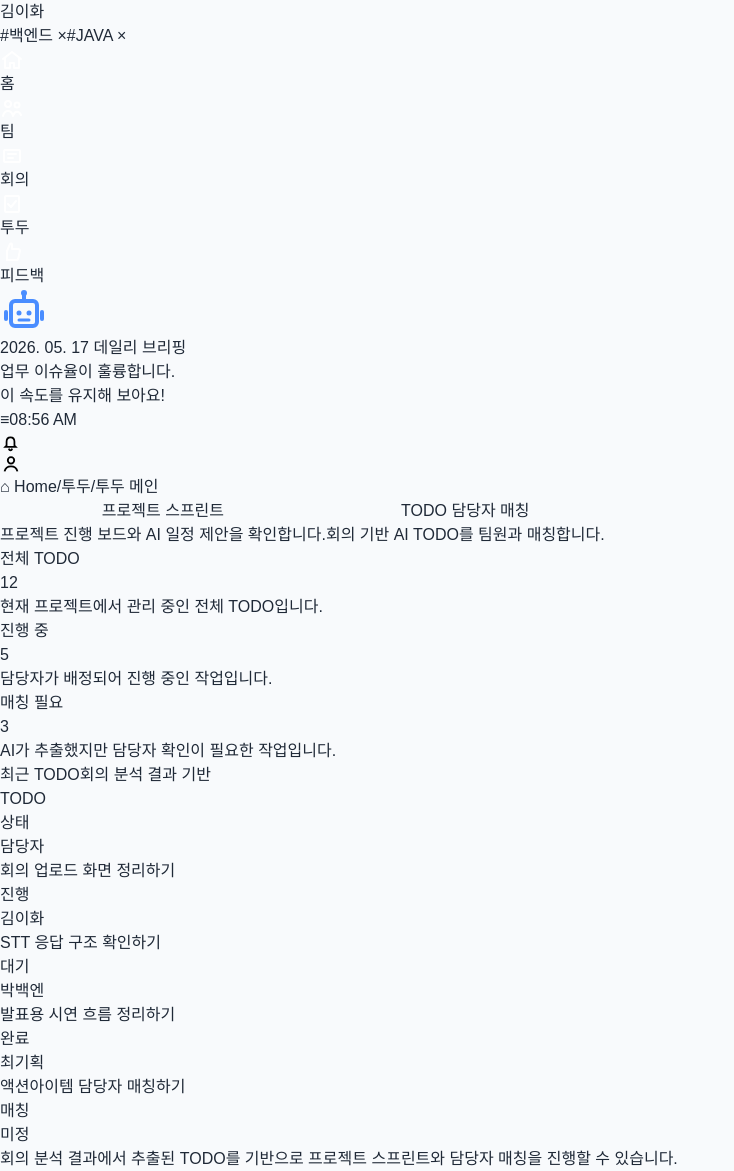
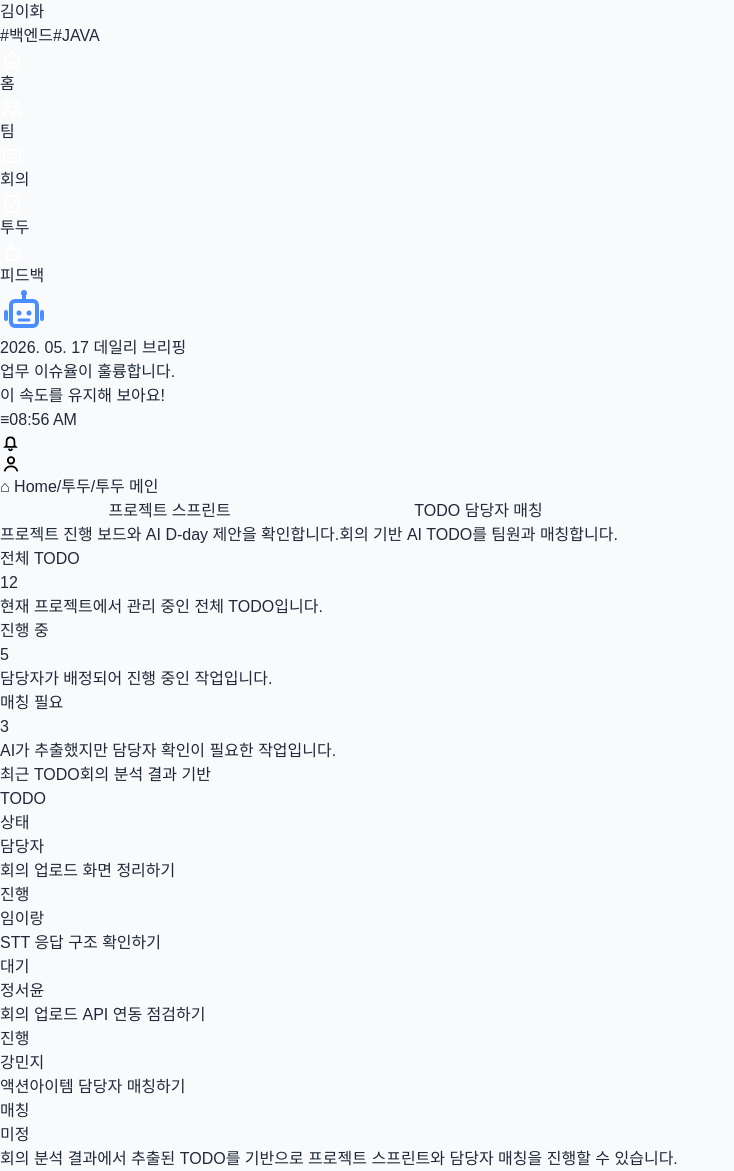
Before and after one commit to ALLISWELL-Lab/aiw-knote-FE, a React (Vite) app in the folder knote/: page /todo in a window 1280 px wide. Shown: the whole page, without its empty margins (0-734 px from the left). Built offline with nearby package versions, Linux system fonts and the light colour scheme; a web font is replaced by a local one.

Commit message:
레이아웃 태그 x 삭제 및 투두 팀 상태 업데이트 완료

```diff
--- a/knote/src/components/Layout.jsx
+++ b/knote/src/components/Layout.jsx
@@ -197,10 +197,10 @@ function Layout({ children }) {
 
             <div className="flex gap-[6px]">
               <span className="bg-white text-black border border-[#4A8DFF]/30 rounded-[3px] px-[4px] h-[22px] leading-[20px] text-[14px]">
-                #백엔드 ×
+                #백엔드
               </span>
               <span className="bg-white text-black border border-[#4A8DFF]/30 rounded-[3px] px-[4px] h-[22px] leading-[20px] text-[14px]">
-                #JAVA ×
+                #JAVA
               </span>
             </div>
           </div>
--- a/knote/src/pages/Todo.jsx
+++ b/knote/src/pages/Todo.jsx
@@ -22,7 +22,7 @@ function TodoSummaryCard({ title, value, description }) {
 
 function TodoPreviewRow({ title, status, member }) {
   return (
-    <div className="grid grid-cols-[1fr_72px_70px] h-[38px] border-b border-[#C9DEFA] text-[13px] text-black">
+    <div className="grid grid-cols-[1fr_72px_80px] h-[38px] border-b border-[#C9DEFA] text-[13px] text-black">
       <div className="flex items-center px-[12px]">{title}</div>
       <div className="flex items-center justify-center">{status}</div>
       <div className="flex items-center justify-center">{member}</div>
@@ -58,7 +58,7 @@ function Todo() {
               프로젝트 스프린트
             </p>
             <p className="text-[13px] text-black">
-              프로젝트 진행 보드와 AI 일정 제안을 확인합니다.
+              프로젝트 진행 보드와 AI D-day 제안을 확인합니다.
             </p>
           </button>
 
@@ -106,7 +106,7 @@ function Todo() {
             </span>
           </div>
 
-          <div className="grid grid-cols-[1fr_72px_70px] h-[34px] border-b border-[#C9DEFA] bg-[#ADDCFF] text-[13px] text-black font-semibold">
+          <div className="grid grid-cols-[1fr_72px_80px] h-[34px] border-b border-[#C9DEFA] bg-[#ADDCFF] text-[13px] text-black font-semibold">
             <div className="flex items-center px-[12px]">TODO</div>
             <div className="flex items-center justify-center">상태</div>
             <div className="flex items-center justify-center">담당자</div>
@@ -115,17 +115,17 @@ function Todo() {
           <TodoPreviewRow
             title="회의 업로드 화면 정리하기"
             status="진행"
-            member="김이화"
+            member="임이랑"
           />
           <TodoPreviewRow
             title="STT 응답 구조 확인하기"
             status="대기"
-            member="박백엔"
+            member="정서윤"
           />
           <TodoPreviewRow
-            title="발표용 시연 흐름 정리하기"
-            status="완료"
-            member="최기획"
+            title="회의 업로드 API 연동 점검하기"
+            status="진행"
+            member="강민지"
           />
           <TodoPreviewRow
             title="액션아이템 담당자 매칭하기"
```
